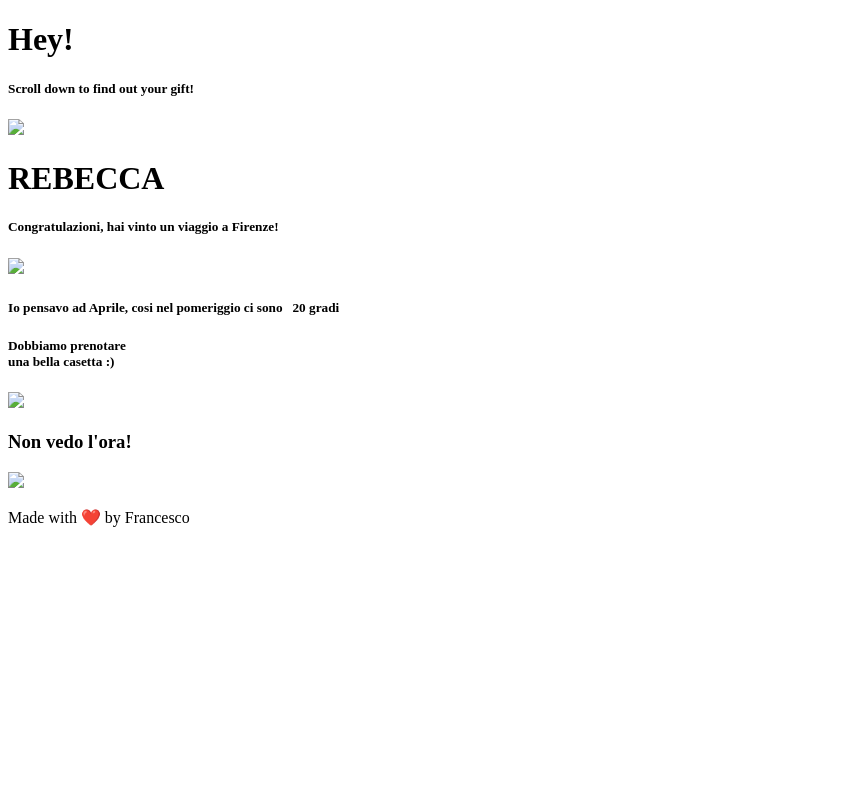
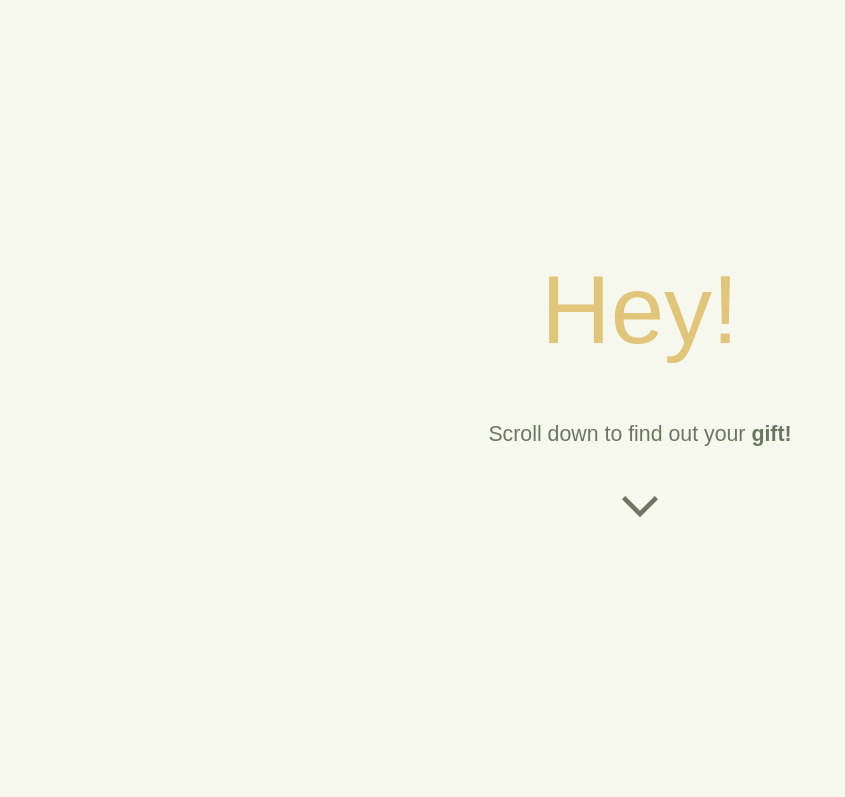
Before and after one commit to FrancescoSaverioZuppichini/florence, a plain HTML site: page index.html in a window 1280 px wide. Shown: the top 797 px of the page, without its empty margins (0-845 px from the left). Drawn offline with nearby package versions, Linux system fonts and the light colour scheme; the site is published under a folder, as on GitHub Pages, so addresses that start at the root find nothing.

Commit message:
fixed /static

```diff
--- a/index.html
+++ b/index.html
@@ -7,7 +7,7 @@
 
     <title>Florence</title>
     <meta name="description" content="" />
-    <link rel="stylesheet" href="/static/main.css" />
+    <link rel="stylesheet" href="static/main.css" />
     <link
       rel="stylesheet"
       href="https://cdnjs.cloudflare.com/ajax/libs/animate.css/4.1.1/animate.min.css"
@@ -23,7 +23,7 @@
         <img
             class="animate__animated animate__pulse animate__infinite"
           id="scroll-icon"
-          src="/static/down.svg"
+          src="static/down.svg"
         >
         </img>
     </div>
@@ -39,7 +39,7 @@
         </h5>
     </div>
     <div id="section-1-image__container" class="hide">
-        <img width="100%" src="/static/images/florence.png"/>
+        <img width="100%" src="static/images/florence.png"/>
     </div>
     </div>
     <section id="section-2" class="hide">
@@ -53,13 +53,13 @@
 
     </div>
     <div  id="section-3-image__container"  style="flex:3;" class="hide">
-        <img width="100%" src="/static/images/florence_2_cropped_2.png"/>
+        <img width="100%" src="static/images/florence_2_cropped_2.png"/>
     </div>
     </section>
     <section id="section-4" class="hide">
         <h3 style="flex:1;" class="center"><b>Non vedo l'ora!</b></h3>
     </section>
-    <img id="section-5" class="hide" width="100%" src="/static/images/florence_3_cropped_2.png"/>
+    <img id="section-5" class="hide" width="100%" src="static/images/florence_3_cropped_2.png"/>
     <footer>
         <p>Made with ❤️ by Francesco</p>
     </footer>
```
